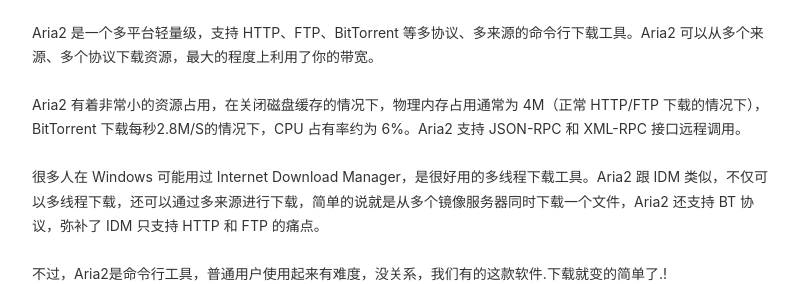
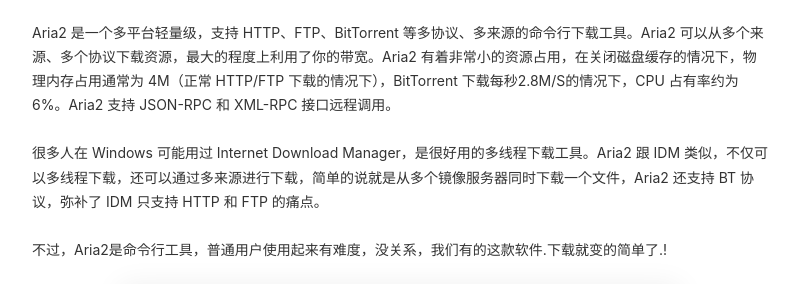
Before and after one commit to guang86/guang86.github.io, a plain HTML site: page post/android-shang-bi-jiao-fang-bian-hao-yong-de-aria2-app-ke-hu-duan/index.html in a window 1280 px wide. Shown: the part 516-800 px from the top of the page, without its empty margins (240-1039 px from the left). Drawn offline with nearby package versions, Linux system fonts and the light colour scheme.

Commit message:
update from hve: 2019-03-09 17:14:14

```diff
--- a/post/android-shang-bi-jiao-fang-bian-hao-yong-de-aria2-app-ke-hu-duan/index.html
+++ b/post/android-shang-bi-jiao-fang-bian-hao-yong-de-aria2-app-ke-hu-duan/index.html
@@ -72,9 +72,9 @@
             </div>
             <div class="post-content">
               <p>Aria2 简介</p>
-<p>Aria2 是一个多平台轻量级，支持 HTTP、FTP、BitTorrent 等多协议、多来源的命令行下载工具。Aria2 可以从多个来源、多个协议下载资源，最大的程度上利用了你的带宽。</p>
+<p>Aria2 是一个多平台轻量级，支持 HTTP、FTP、BitTorrent 等多协议、多来源的命令行下载工具。Aria2 可以从多个来源、多个协议下载资源，最大的程度上利用了你的带宽。Aria2 有着非常小的资源占用，在关闭磁盘缓存的情况下，物理内存占用通常为 4M（正常 HTTP/FTP 下载的情况下），BitTorrent 下载每秒2.8M/S的情况下，CPU 占有率约为 6%。Aria2 支持 JSON-RPC 和 XML-RPC 接口远程调用。</p>
 <!-- more -->
-<p>Aria2 有着非常小的资源占用，在关闭磁盘缓存的情况下，物理内存占用通常为 4M（正常 HTTP/FTP 下载的情况下），BitTorrent 下载每秒2.8M/S的情况下，CPU 占有率约为 6%。Aria2 支持 JSON-RPC 和 XML-RPC 接口远程调用。</p>
+
 <p>很多人在 Windows 可能用过 Internet Download Manager，是很好用的多线程下载工具。Aria2 跟 IDM 类似，不仅可以多线程下载，还可以通过多来源进行下载，简单的说就是从多个镜像服务器同时下载一个文件，Aria2 还支持 BT 协议，弥补了 IDM 只支持 HTTP 和 FTP 的痛点。</p>
 <p>不过，Aria2是命令行工具，普通用户使用起来有难度，没关系，我们有的这款软件.下载就变的简单了.!<br><img src="https://guang86.github.io/post-images/1552122434021.jpg" alt=""></p>
 
```
Also changed, not shown: index.html (+1 -1 lines), tag/uDUMLEPDe/index.html (+1 -1 lines).
